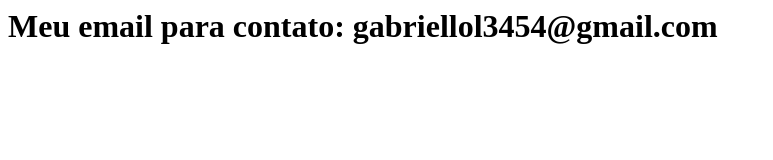
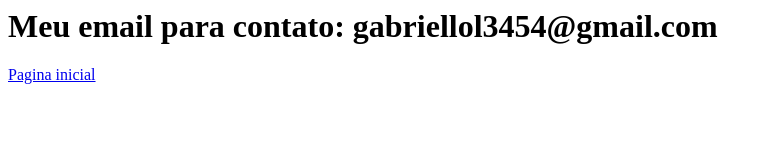
Before and after one commit to gabrielmartinsgomes/first-git, a plain HTML site: page contato.html in a window 1280 px wide. Shown: the whole page, without its empty margins (0-773 px from the left). Drawn offline with Linux system fonts and the light colour scheme.

Commit message:
Pagina inicial

```diff
--- a/contato.html
+++ b/contato.html
@@ -5,5 +5,6 @@
 <body>
     <h1>Meu email para contato: gabriellol3454@gmail.com
     </h1>
+    <a href="index.html"> Pagina inicial</a>
 </body>
 </html>
```
